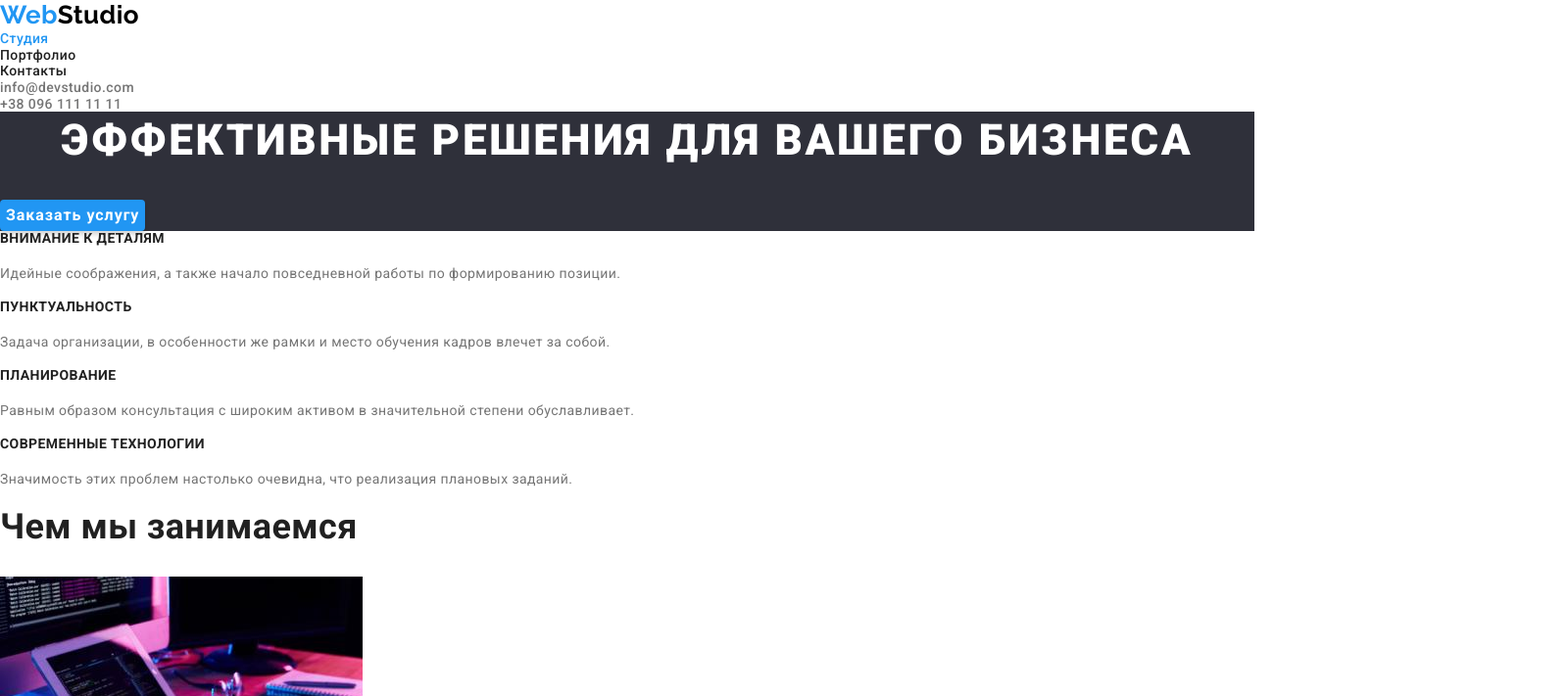
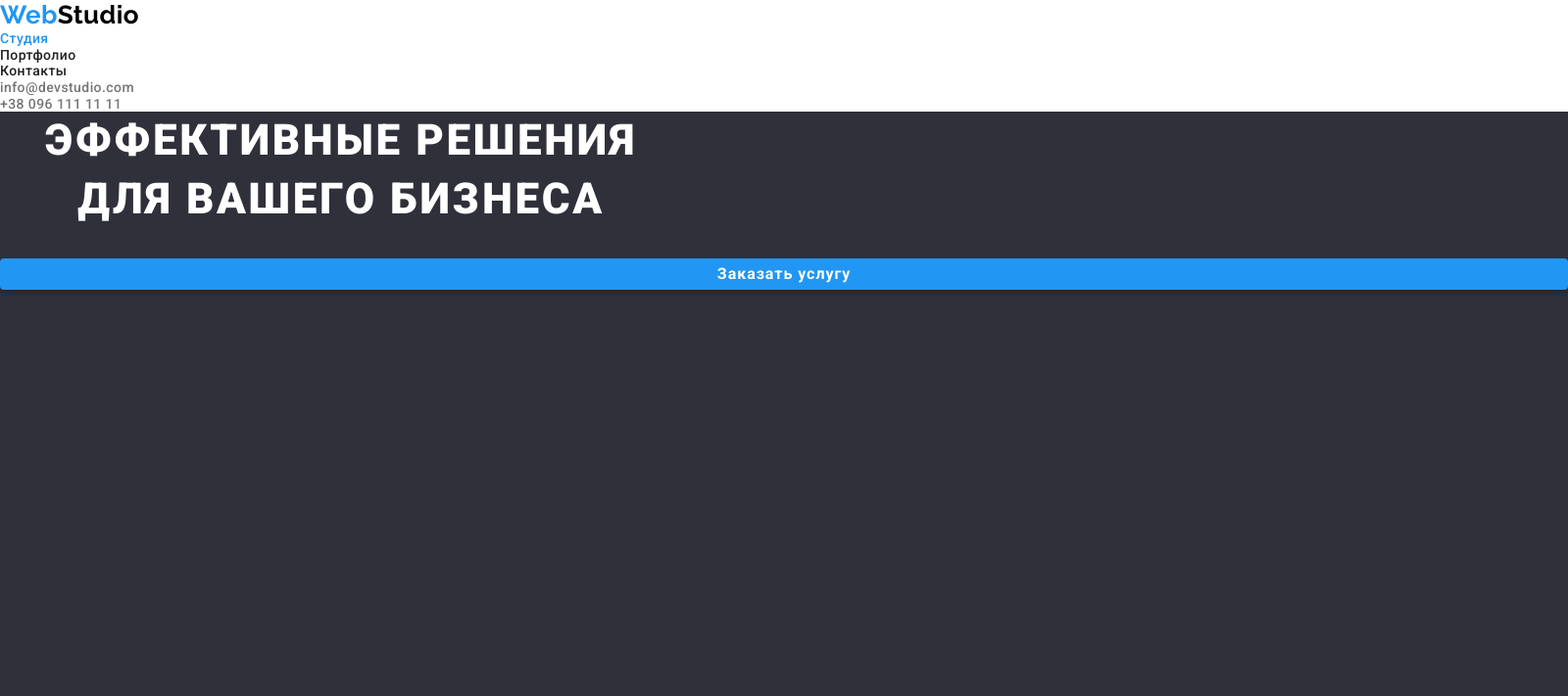
Before and after one commit to Oleghs/Oleghs-goit-markup-hw-03, a plain HTML site: page index.html in a window 1280 px wide. Shown: the top 711 px of the page at 98% size, 1600 px wide, since content can reach past the window. Drawn offline with nearby package versions, Linux system fonts and the light colour scheme.

Commit message:
нихрена не понятно(

```diff
--- a/css/styles.css
+++ b/css/styles.css
@@ -62,6 +62,11 @@ body {
     color: var(--main-color);
 
 }
+
+.container {
+width: 1200px;
+}
+
 /* заголовки rgba(33, 33, 33, 1)
 акцент синий #2196F3;
 описание  #757575
@@ -77,10 +82,10 @@ body {
     color: #000000;
 }
 
-.site-nav {
+/*.site-nav {
     text-decoration: none;
 
-}
+}*/
 
 .site-nav .link {
     color: var(--link-color);
@@ -95,15 +100,15 @@ body {
     color: var(--accent-color);
 }
 
-.list {
-    /*сброс точк списка*/
+/*.list {
+    /*сброс точк списка
     list-style: none;
-}
+}*/
 
 .link {
     /*сброс подчёркивания ссылок и цвет по умолчанию*/
     font-style: normal;
-    text-decoration: none;
+    /*text-decoration: none;*/
     font-weight: 500;
     line-height: 1.19;
     color: inherit;
@@ -120,10 +125,19 @@ body {
 }
 
 .hero {
+    display: flex;
     background-color : var(--heder-footer-color);
+    width: 1600px;
+    height: 600px;
+    margin: auto;
+    flex-direction: column;
+    text-align: center;
+
 }
 
 .hero-title {
+
+
     font-weight: 900;
     font-size: 44px;
     line-height: 1.36;
@@ -131,11 +145,16 @@ body {
     letter-spacing: 0.06em;
     text-transform: uppercase;
     color: var(--hero-color);
+    width: 696px;
+    height: 120px;
+
     /* должен быть FFF */
 }
 
 .main-button {
     /*кнопка раздела герой*/
+    /*display: block;*/
+
     text-decoration: none;
     border: 0;
     border-radius: 4px;
@@ -254,7 +273,7 @@ body {
 
 .footer {
     background-color: var(--heder-footer-color);
-    font-style: normal;
+    /*font-style: normal;*/
 
 
 }
--- a/index.html
+++ b/index.html
@@ -14,7 +14,7 @@
     <link rel="stylesheet" href="https://cdnjs.cloudflare.com/ajax/libs/normalize/1.1.0/normalize.min.css">
     <link rel="stylesheet" href="./css/styles.css" />
   </head>
-  <body>
+  <body class="container">
     <header>
       <nav>
         <a href="./index.html" class="logo">
```
Also changed, not shown: portfolio.html (+3 -3 lines), .prettierrc.json.
